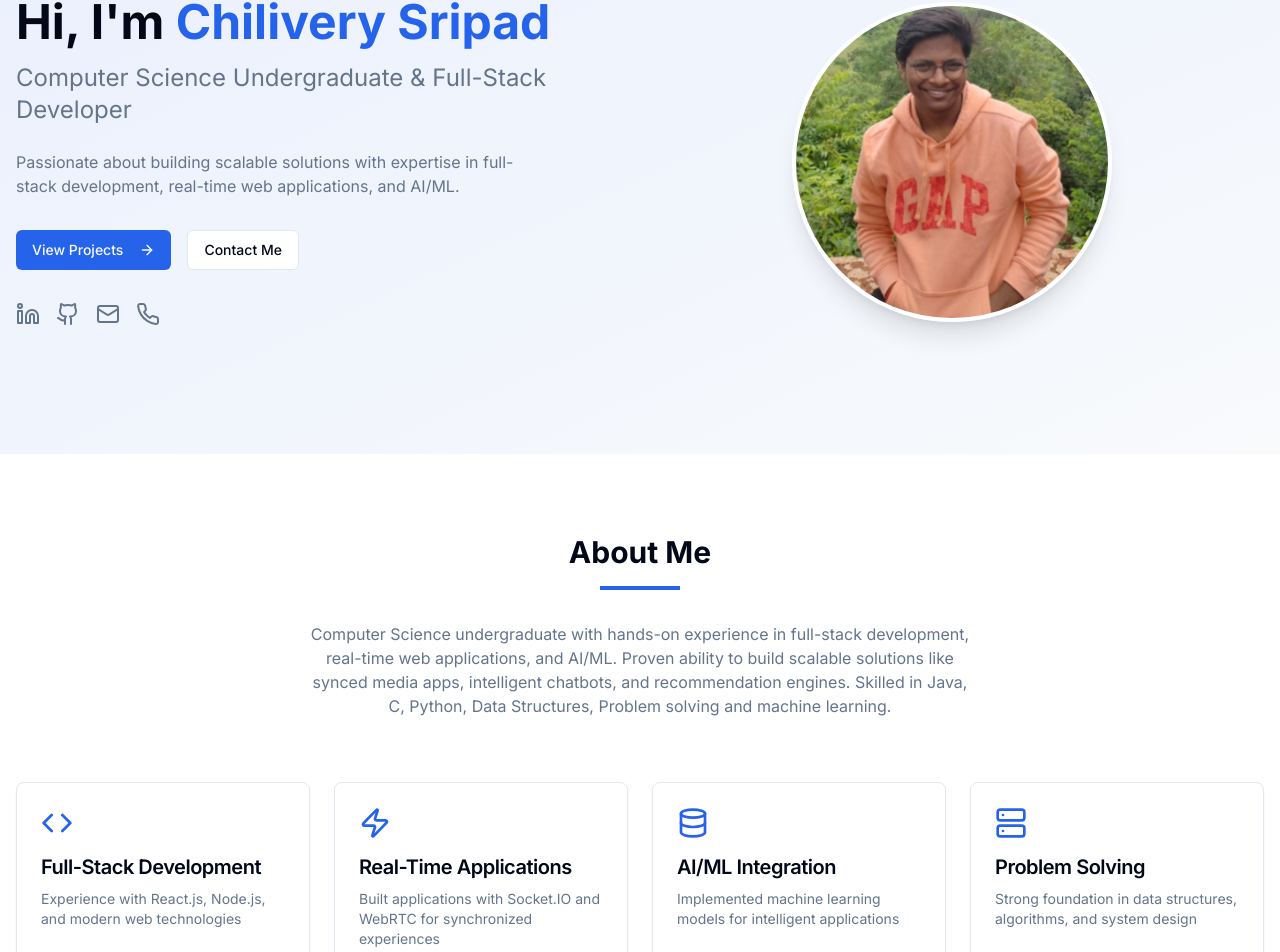
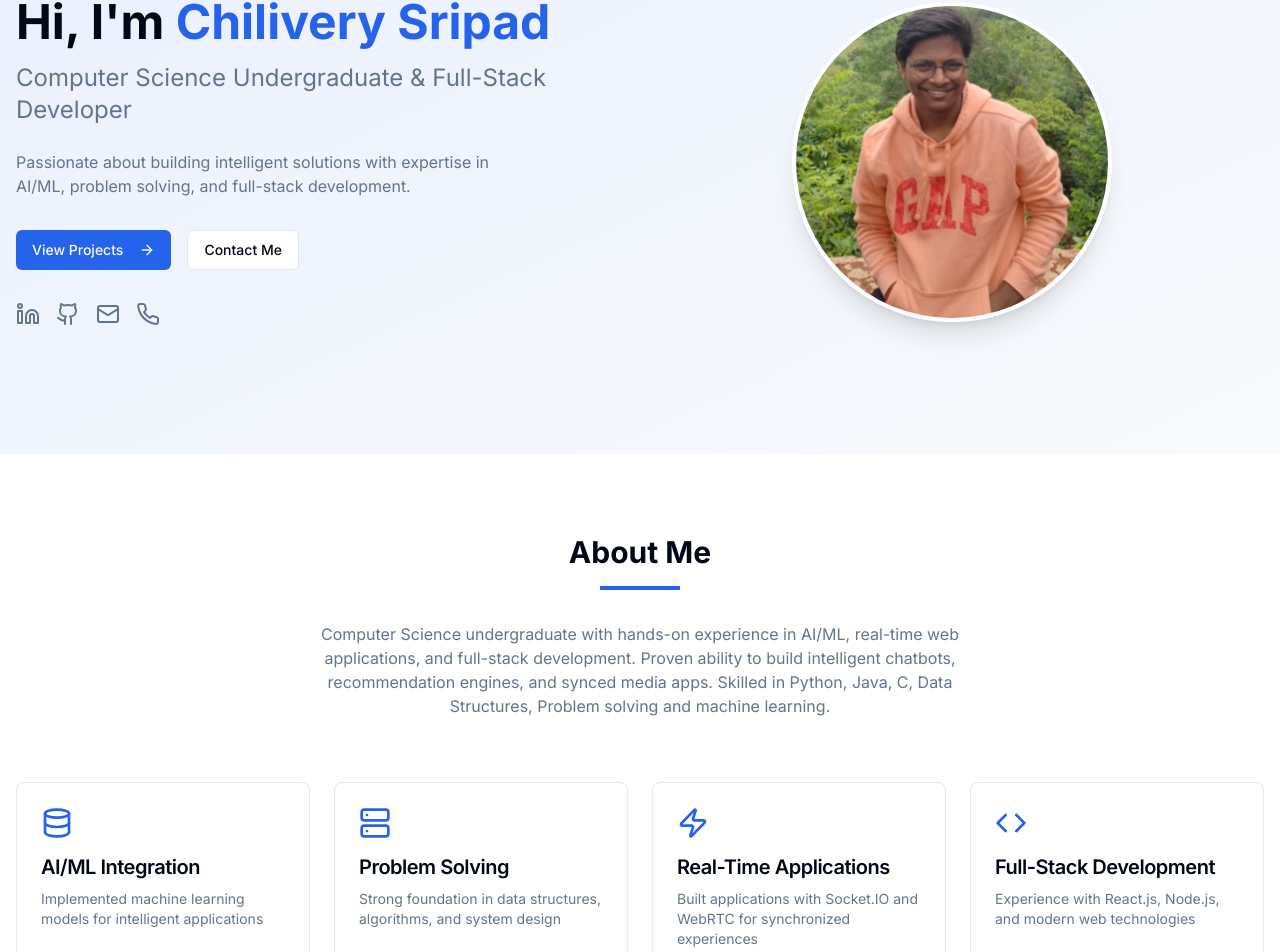
Before and after one commit to Sripad1003/portfolio, a Next.js app: page / in a window 1280 px wide. Shown: the part 194-1146 px from the top of the page. Built offline with nearby package versions, Linux system fonts and the light colour scheme.

Commit message:
feat: reorder portfolio to emphasize AI/ML over full-stack
Update highlights, skills, and sections to prioritize AI/ML

#VERCEL_SKIP

Co-authored-by: Chilivery Sripad <139944072+Sripad1003@users.noreply.github.com>

```diff
--- a/components/about.tsx
+++ b/components/about.tsx
@@ -3,16 +3,6 @@ import { Card, CardContent, CardDescription, CardHeader, CardTitle } from "@/com
 
 const About = () => {
   const highlights = [
-    {
-      icon: <Code className="h-8 w-8 text-primary" />,
-      title: "Full-Stack Development",
-      description: "Experience with React.js, Node.js, and modern web technologies",
-    },
-    {
-      icon: <Zap className="h-8 w-8 text-primary" />,
-      title: "Real-Time Applications",
-      description: "Built applications with Socket.IO and WebRTC for synchronized experiences",
-    },
     {
       icon: <Database className="h-8 w-8 text-primary" />,
       title: "AI/ML Integration",
@@ -23,6 +13,16 @@ const About = () => {
       title: "Problem Solving",
       description: "Strong foundation in data structures, algorithms, and system design",
     },
+    {
+      icon: <Zap className="h-8 w-8 text-primary" />,
+      title: "Real-Time Applications",
+      description: "Built applications with Socket.IO and WebRTC for synchronized experiences",
+    },
+    {
+      icon: <Code className="h-8 w-8 text-primary" />,
+      title: "Full-Stack Development",
+      description: "Experience with React.js, Node.js, and modern web technologies",
+    },
   ]
 
   return (
@@ -31,10 +31,9 @@ const About = () => {
         <div className="text-center mb-16">
           <h2 className="text-3xl font-bold mb-4 section-heading">About Me</h2>
           <p className="max-w-2xl mx-auto text-muted-foreground">
-            Computer Science undergraduate with hands-on experience in full-stack development, real-time web
-            applications, and AI/ML. Proven ability to build scalable solutions like synced media apps, intelligent
-            chatbots, and recommendation engines. Skilled in Java, C, Python, Data Structures, Problem solving and
-            machine learning.
+            Computer Science undergraduate with hands-on experience in AI/ML, real-time web applications, and full-stack
+            development. Proven ability to build intelligent chatbots, recommendation engines, and synced media apps.
+            Skilled in Python, Java, C, Data Structures, Problem solving and machine learning.
           </p>
         </div>
 
--- a/components/footer.tsx
+++ b/components/footer.tsx
@@ -19,7 +19,7 @@ const Footer = () => {
         <div className="flex flex-col md:flex-row justify-between items-center">
           <div className="mb-6 md:mb-0">
             <h3 className="text-2xl font-bold mb-2">Chilivery Sripad</h3>
-            <p className="text-muted-foreground">Computer Science Undergraduate & Full-Stack Developer</p>
+            <p className="text-muted-foreground">Computer Science Undergraduate & AI/ML Enthusiast</p>
           </div>
 
           <div className="flex space-x-6 mb-6 md:mb-0">
--- a/components/hero.tsx
+++ b/components/hero.tsx
@@ -17,8 +17,8 @@ const Hero = () => {
             Computer Science Undergraduate & Full-Stack Developer
           </h2>
           <p className="text-muted-foreground mb-8 max-w-lg">
-            Passionate about building scalable solutions with expertise in full-stack development, real-time web
-            applications, and AI/ML.
+            Passionate about building intelligent solutions with expertise in AI/ML, problem solving, and full-stack
+            development.
           </p>
           <div className="flex flex-wrap gap-4">
             <Button asChild>
--- a/components/skills.tsx
+++ b/components/skills.tsx
@@ -2,24 +2,35 @@ import { Card, CardContent, CardHeader, CardTitle } from "@/components/ui/card"
 import { Progress } from "@/components/ui/progress"
 
 const Skills = () => {
+  // Reorder the skill categories to put AI/ML related skills first and web development last
   const skillCategories = [
+    {
+      category: "CS Fundamentals",
+      skills: [
+        { name: "Data Structures", level: 90 },
+        { name: "Algorithms", level: 85 },
+        { name: "OOPs", level: 90 },
+        { name: "DBMS", level: 75 },
+        { name: "Operating Systems", level: 70 },
+      ],
+    },
     {
       category: "Languages",
       skills: [
+        { name: "Python", level: 85 },
         { name: "Java", level: 90 },
-        { name: "Python", level: 85 },
+        { name: "C", level: 85 },
         { name: "C++", level: 80 },
-        { name: "C", level: 85 },
       ],
     },
     {
-      category: "Web Development",
+      category: "AI/ML & Tools",
       skills: [
-        { name: "React.js", level: 85 },
-        { name: "HTML/CSS", level: 90 },
-        { name: "Node.js", level: 80 },
-        { name: "Express.js", level: 75 },
-        { name: "WebRTC", level: 80 },
+        { name: "scikit-learn", level: 75 },
+        { name: "TensorFlow", level: 65 },
+        { name: "Flask", level: 75 },
+        { name: "Git", level: 90 },
+        { name: "Postman", level: 85 },
       ],
     },
     {
@@ -32,23 +43,13 @@ const Skills = () => {
       ],
     },
     {
-      category: "Tools & Libraries",
+      category: "Web Development",
       skills: [
-        { name: "Git", level: 90 },
-        { name: "Postman", level: 85 },
-        { name: "Flask", level: 75 },
-        { name: "scikit-learn", level: 75 },
-        { name: "TensorFlow", level: 65 },
-      ],
-    },
-    {
-      category: "CS Fundamentals",
-      skills: [
-        { name: "Data Structures", level: 90 },
-        { name: "Algorithms", level: 85 },
-        { name: "OOPs", level: 90 },
-        { name: "DBMS", level: 75 },
-        { name: "Operating Systems", level: 70 },
+        { name: "React.js", level: 85 },
+        { name: "HTML/CSS", level: 90 },
+        { name: "Node.js", level: 80 },
+        { name: "Express.js", level: 75 },
+        { name: "WebRTC", level: 80 },
       ],
     },
   ]
```
